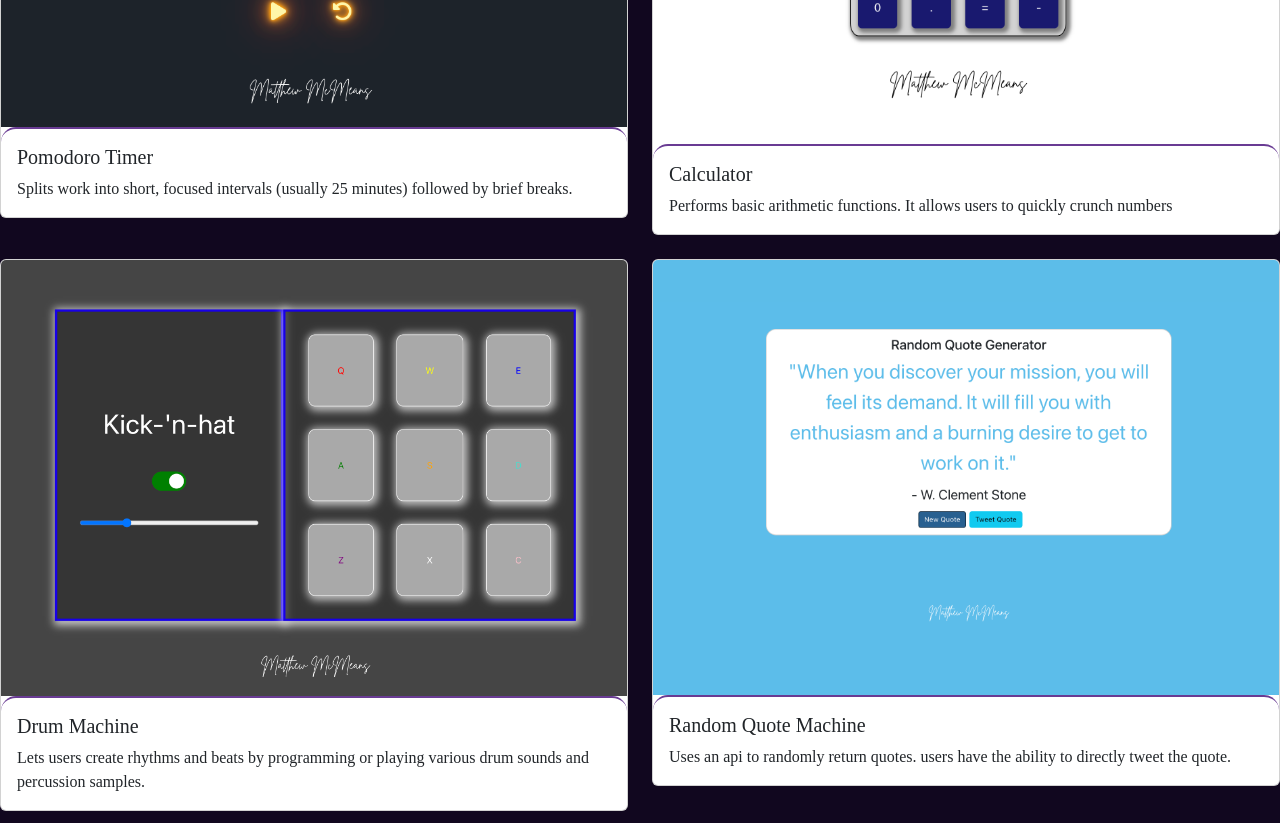
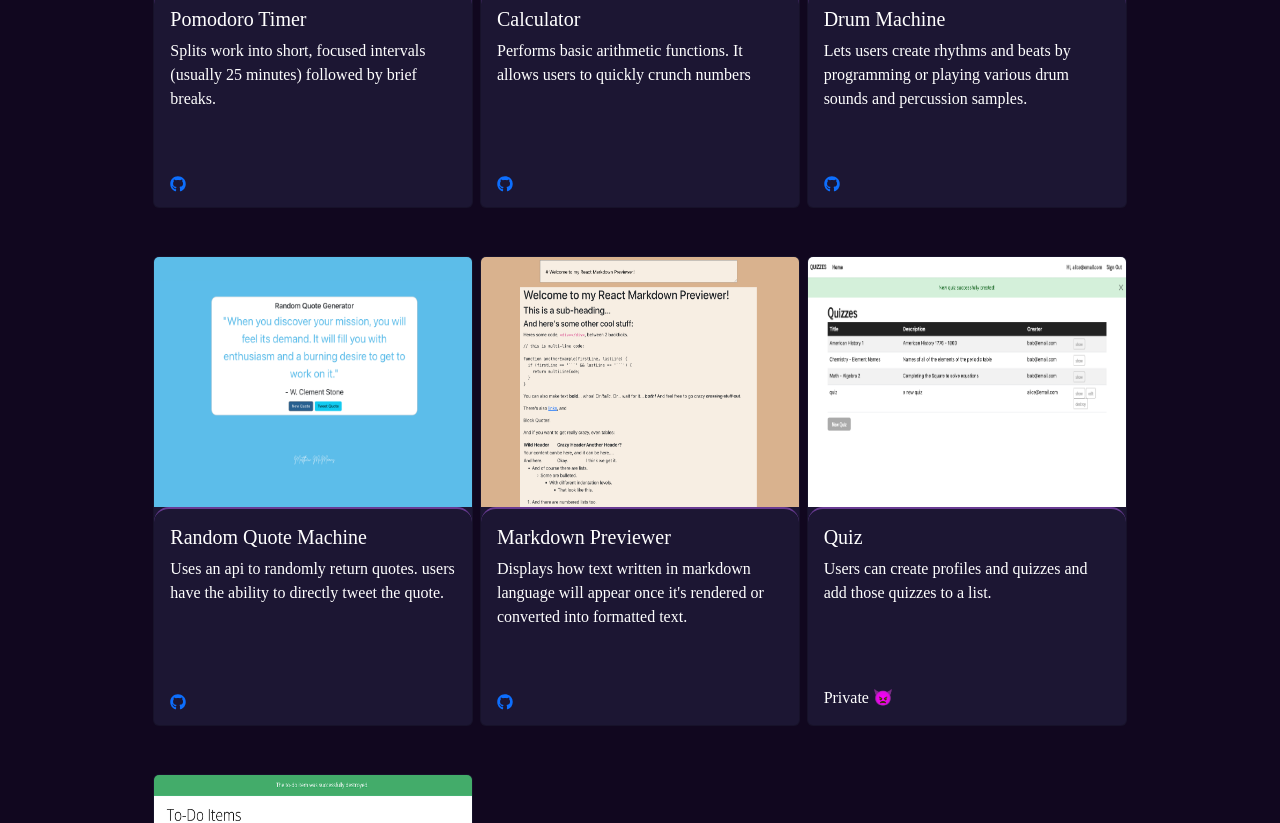
Before and after one commit to mcrayman/Portfolio, a React (Create React App) app in the folder app/: page / in a window 1280 px wide. Shown: the part 1680-2503 px from the top of the page. Built offline with nearby package versions, Linux system fonts and the light colour scheme; a web font is replaced by a local one.

Commit message:
Projects: update functionality

```diff
--- a/app/src/Projects.js
+++ b/app/src/Projects.js
@@ -1,5 +1,6 @@
 import React from 'react'
 import { Card, Row, Col } from 'react-bootstrap'
+import { FaGithub } from 'react-icons/fa';
 import calculator from './calculator.png'
 import drummachine from './drummachine.png'
 import pomofocus from './pomofocus.png'
@@ -15,62 +16,72 @@ function Projects() {
             title: 'Pomodoro Timer',
             text: 'Splits work into short, focused intervals (usually 25 minutes) followed by brief breaks.',
             img: pomofocus,
-            src: 'https://github.com/mcrayman/25-5-Clock'
+            src: 'https://github.com/mcrayman/25-5-Clock',
+            private: false
         },
         {
             key: 2,
             title: 'Calculator',
             text: 'Performs basic arithmetic functions. It allows users to quickly crunch numbers',
             img: calculator,
-            src: 'https://github.com/mcrayman/Calculator'
+            src: 'https://github.com/mcrayman/Calculator',
+            private: false
         },
         {
             key: 3,
             title: 'Drum Machine',
             text: 'Lets users create rhythms and beats by programming or playing various drum sounds and percussion samples.',
             img: drummachine,
-            src: 'https://github.com/mcrayman/Drum-Machine'
+            src: 'https://github.com/mcrayman/Drum-Machine',
+            private: false
         },
         {
             key: 4,
             title: 'Random Quote Machine',
             text: 'Uses an api to randomly return quotes. users have the ability to directly tweet the quote. ',
             img: quotegenerator,
-            src: 'https://github.com/mcrayman/Random-Quote-Machine'
+            src: 'https://github.com/mcrayman/Random-Quote-Machine',
+            private: false
         },
         {
             key: 5,
             title: 'Markdown Previewer',
             text: 'Displays how text written in markdown language will appear once it\'s rendered or converted into formatted text.',
             img: markdownpreviewer,
-            src: 'https://github.com/mcrayman/Markdown-Previewer'
+            src: 'https://github.com/mcrayman/Markdown-Previewer',
+            private: false
         },
         {
             key: 6,
             title: 'Quiz',
-            text: 'Users can create and add quizzes to a list',
+            text: 'Users can create profiles and quizzes and add those quizzes to a list.',
             img: rubyquiz,
-            src: ''
+            src: '',
+            private: true
         },
         {
             key: 7,
             title: 'Todo List',
             text: 'Users can add edit and delete from a todo list',
             img: rubytodo,
-            src: ''
+            src: '',
+            private: true
         },
     ]
   return (
-    <Row xs={1} md={2} className="g-4">
+<Row xs={1} style={{ margin: '100px 150px 0 150px', maxWidth: '1300px', alignSelf: 'center' }} className="row-cols-1 row-cols-md-3 g-2">
   {projects.map((project) => (
-      <Col key={project.key}>
-        <Card>
-          <Card.Img variant="top" src={project.img} alt='project image'/>
-          <Card.Body>
-            <Card.Title>{project.title}</Card.Title>
-            <Card.Text>
-              {project.text}
-            </Card.Text>
+    <Col key={project.key} style={{ maxWidth: '600px' }} className="d-flex justify-content-center">
+      <Card className="card-projects" style={{ width: '350px', minWidth: '320px', height: '470px', minHeight: '470px', padding: 0, margin: '20px', backgroundColor: '#1C1633' }}>
+        <Card.Img className="card-img-projects" style={{ height: '250px'}} variant="top" src={project.img} alt='project image'/>
+        <Card.Body className='card-body-projects'>
+          <Card.Title style={{ color: 'white' }}>{project.title}</Card.Title>
+          <Card.Text style={{ color: 'white' }}>{project.text}</Card.Text>
+          {project.private !== true ? (
+            <Card.Link style={{ position: 'absolute', bottom: '15px' }} href={project.src}><FaGithub className='card-link-github'/></Card.Link>
+          ) : (
+            <div style={{ color: 'white', position: 'absolute', bottom: '15px' }}>Private 👿</div>
+          )}
         </Card.Body>
       </Card>
     </Col>
```
Lines whose indentation alone changed are shown as unchanged.
